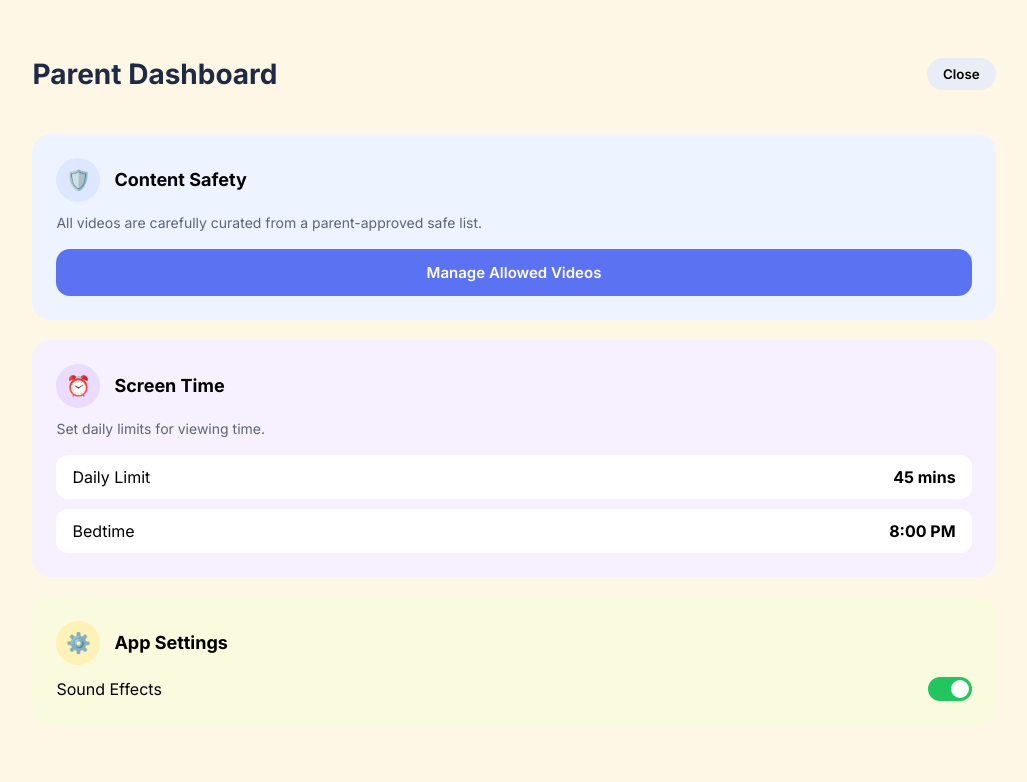
After one commit to Miss-Bam/KidsView, a Django app: page /parents/ in a window 1280 px wide. The commit adds this page. Shown: the top 782 px of the page, without its empty margins (126-1153 px from the left). Run offline with Django 4.2, Linux system fonts and the light colour scheme.

Commit message:
Added Parents Dashboard

```diff
--- /dev/null
+++ b/kidsview/kids_view/static/css/dashboard.css
@@ -0,0 +1,163 @@
+* {
+  box-sizing: border-box;
+  font-family: 'Inter', sans-serif;
+}
+
+body {
+  background: #FFF7E6;
+  padding: 30px;
+}
+
+.dashboard {
+  max-width: 80%;
+  margin: auto;
+}
+
+.dashboard-header {
+  display: flex;
+  justify-content: space-between;
+  align-items: center;
+  margin-bottom: 24px;
+}
+
+h1 {
+  font-size: 28px;
+  font-weight: 700;
+  color: #1f2a44;
+}
+
+.close-btn {
+  background: #e9edf5;
+  border: none;
+  border-radius: 20px;
+  padding: 8px 16px;
+  font-weight: 600;
+  cursor: pointer;
+}
+
+.card {
+  border-radius: 18px;
+  padding: 24px;
+  margin-bottom: 20px;
+}
+
+.card-blue {
+  background: #eef4ff;
+}
+
+.card-purple {
+  background: #f7f0ff;
+}
+
+.card-yellow {
+  background: #fafadf;
+}
+
+.card-header {
+  display: flex;
+  align-items: center;
+  gap: 14px;
+  margin-bottom: 12px;
+}
+
+.icon {
+  width: 44px;
+  height: 44px;
+  border-radius: 50%;
+  display: flex;
+  align-items: center;
+  justify-content: center;
+  font-size: 20px;
+}
+
+.icon.blue {
+  background: #dde7ff;
+}
+
+.icon.purple {
+  background: #eadcff;
+}
+
+.icon.yellow {
+  background: #fff2b8;
+}
+
+h2 {
+  font-size: 18px;
+  font-weight: 700;
+  margin: 0;
+}
+
+p {
+  color: #5a647a;
+  font-size: 14px;
+  margin: 10px 0 18px;
+}
+
+.primary-btn {
+  width: 100%;
+  background: #5b73f2;
+  color: white;
+  border: none;
+  border-radius: 14px;
+  padding: 14px;
+  font-size: 15px;
+  font-weight: 600;
+  cursor: pointer;
+}
+
+.row {
+  background: white;
+  border-radius: 12px;
+  padding: 12px 16px;
+  display: flex;
+  justify-content: space-between;
+  margin-top: 10px;
+}
+
+.toggle {
+  display: flex;
+  justify-content: space-between;
+  align-items: center;
+}
+
+.switch {
+  position: relative;
+  width: 44px;
+  height: 24px;
+}
+
+.switch input {
+  display: none;
+}
+
+.slider {
+  position: absolute;
+  background: #ccc;
+  border-radius: 24px;
+  top: 0;
+  left: 0;
+  right: 0;
+  bottom: 0;
+  cursor: pointer;
+}
+
+.slider::before {
+  content: "";
+  position: absolute;
+  width: 18px;
+  height: 18px;
+  background: white;
+  border-radius: 50%;
+  left: 3px;
+  top: 3px;
+  transition: 0.2s;
+}
+
+input:checked + .slider {
+  background: #22c55e;
+}
+
+input:checked + .slider::before {
+  transform: translateX(20px);
+}
--- /dev/null
+++ b/kidsview/kids_view/templates/parents.html
@@ -0,0 +1,71 @@
+<!DOCTYPE html>
+{% load static %}
+<html lang="en">
+<head>
+  <meta charset="UTF-8" />
+  <title>Parent Dashboard</title>
+  <link href="https://fonts.googleapis.com/css2?family=Inter:wght@400;600;700&display=swap" rel="stylesheet">
+  <link rel="stylesheet" href="{% static 'css/dashboard.css' %}">
+</head>
+<body>
+
+<div class="dashboard">
+
+  <div class="dashboard-header">
+    <h1>Parent Dashboard</h1>
+    <button class="close-btn">Close</button>
+  </div>
+
+  <div class="card card-blue">
+    <div class="card-header">
+      <div class="icon blue">🛡️</div>
+      <h2>Content Safety</h2>
+    </div>
+
+    <p>
+      All videos are carefully curated from a parent-approved safe list.
+    </p>
+
+    <button class="primary-btn">
+      Manage Allowed Videos
+    </button>
+  </div>
+
+  <div class="card card-purple">
+    <div class="card-header">
+      <div class="icon purple">⏰</div>
+      <h2>Screen Time</h2>
+    </div>
+
+    <p>Set daily limits for viewing time.</p>
+
+    <div class="row">
+      <span>Daily Limit</span>
+      <strong>45 mins</strong>
+    </div>
+
+    <div class="row">
+      <span>Bedtime</span>
+      <strong>8:00 PM</strong>
+    </div>
+  </div>
+
+  <div class="card card-yellow">
+    <div class="card-header">
+      <div class="icon yellow">⚙️</div>
+      <h2>App Settings</h2>
+    </div>
+
+    <div class="toggle">
+      <span>Sound Effects</span>
+      <label class="switch">
+        <input type="checkbox" checked>
+        <span class="slider"></span>
+      </label>
+    </div>
+  </div>
+
+</div>
+
+</body>
+</html>
--- a/kidsview/kids_view/urls.py
+++ b/kidsview/kids_view/urls.py
@@ -4,4 +4,5 @@ from .views import *
 
 urlpatterns = [
     path('', HomeView.as_view(), name='home'),
+    path('parents/', ParentView.as_view(), name='parents-dashboard'),
 ]
--- a/kidsview/kids_view/views.py
+++ b/kidsview/kids_view/views.py
@@ -8,3 +8,8 @@ class HomeView(View):
     template_name = 'home.html'
     def get(self, request):
         return render(request, self.template_name)
+
+class ParentView(View):
+    template_name = 'parents.html'
+    def get(self, request):
+        return render(request, self.template_name)
```
Also changed, not shown: kidsview/kids_view/static/css/styles.css (+9 -12 lines), kidsview/kids_view/templates/base.html (+5 -5 lines).
